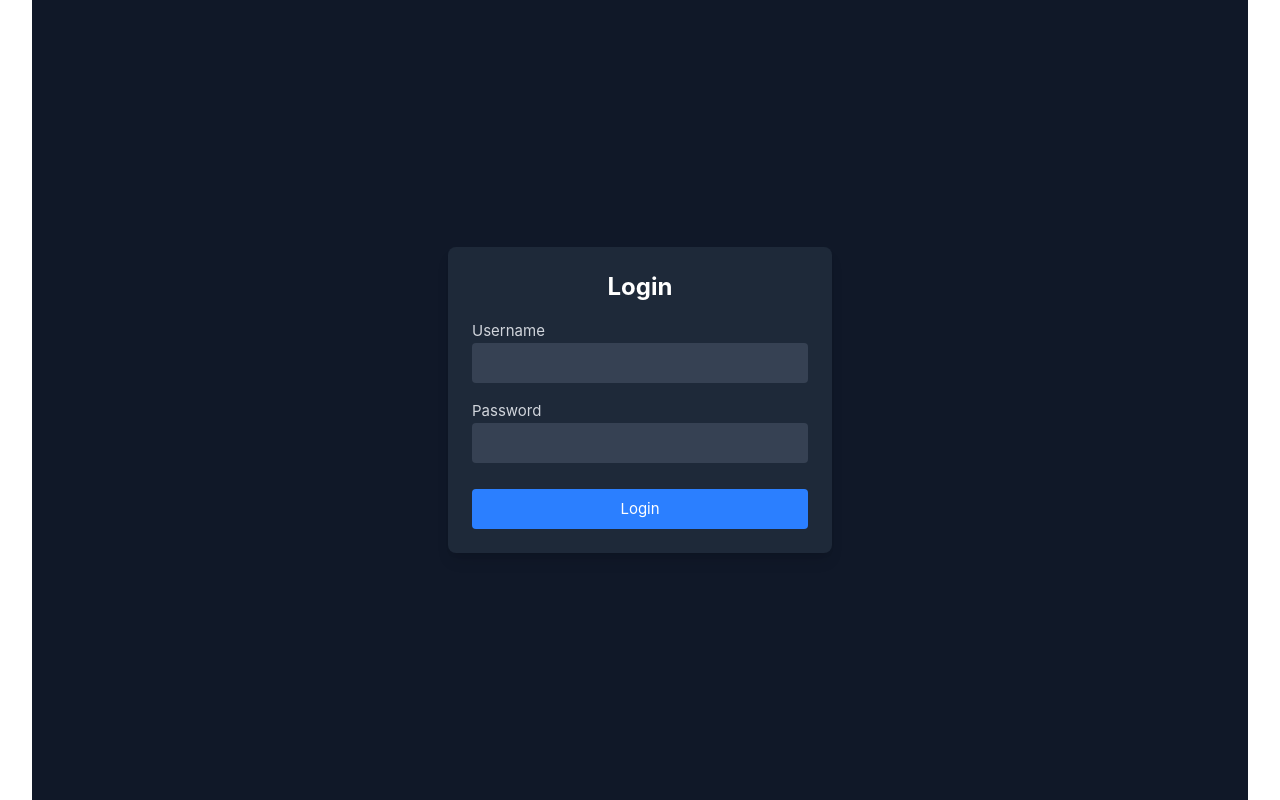
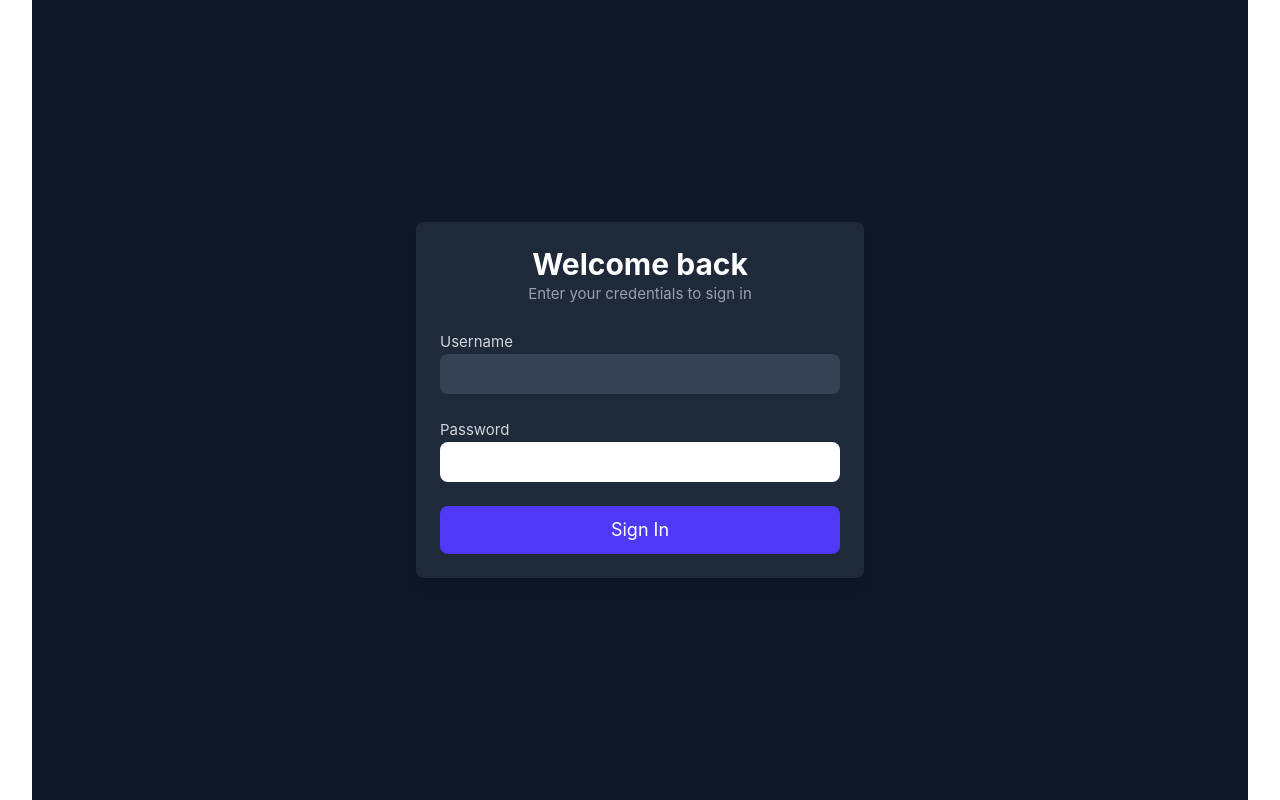
Before and after one commit to raccoongeniuses/arcadegame-demo-crimson, a Vue app in the folder arcadegames/: page /login in a window 1280 px wide. Built offline with nearby package versions, Linux system fonts and the light colour scheme; the HTML template or start-up script is replaced by a standard one.

Commit message:
feat: Update CSS of Login Page

```diff
--- a/arcadegames/src/views/Login.vue
+++ b/arcadegames/src/views/Login.vue
@@ -1,38 +1,60 @@
 <template>
-  <div class="flex justify-center items-center h-screen bg-gray-900">
-    <div class="bg-gray-800 p-6 rounded-lg shadow-lg w-96">
-      <h2 class="text-2xl font-bold text-white mb-4 text-center">Login</h2>
+  <div class="flex justify-center items-center min-h-screen bg-gray-900">
+    <div class="card w-full max-w-md bg-gray-800 shadow-lg rounded-lg p-6">
+      <h1 class="text-3xl font-bold text-center text-white">Welcome back</h1>
+      <p class="text-gray-400 text-center mb-6">Enter your credentials to sign in</p>
+
       <form @submit.prevent="login">
-        <div class="mb-4">
-          <label class="block text-gray-300">Username</label>
-          <input v-model="username" class="w-full p-2 bg-gray-700 text-white rounded" required />
+        <div v-if="error" class="alert alert-error mb-4">
+          <span>{{ error }}</span>
         </div>
-        <div class="mb-4">
-          <label class="block text-gray-300">Password</label>
-          <input type="password" v-model="password" class="w-full p-2 bg-gray-700 text-white rounded" required />
+
+        <div class="form-control mb-6">
+          <label class="label">
+            <span class="label-text text-gray-300">Username</span>
+          </label>
+          <input
+            v-model="username"
+            type="username"
+            required
+            class="input input-bordered w-full bg-gray-700 text-gray-900 rounded-lg h-10 text-lg"
+          />
         </div>
-        <div>
-          <button type="submit" class="w-full p-2 bg-blue-500 hover:bg-blue-600 text-white rounded mt-4" style="margin-top: 10px;">Login</button>
+
+        <div class="form-control mb-6">
+          <label class="label">
+            <span class="label-text text-gray-300">Password</span>
+          </label>
+          <input
+            v-model="password"
+            type="password"
+            required
+            class="input input-bordered w-full bg-white text-gray-900 rounded-lg h-10 text-lg"
+          />
         </div>
+
+        <button
+          type="submit"
+          class="btn w-full bg-indigo-600 text-white hover:bg-indigo-700 rounded-lg h-12 text-lg"
+        >
+          Sign In
+        </button>
       </form>
     </div>
   </div>
 </template>
-<!-- test repo -->
-<script>
-export default {
-  data() {
-    return {
-      username: "",
-      password: "",
-    };
-  },
-  methods: {
-    login() {
-      // Always successful login
-      localStorage.setItem("isAuthenticated", "true");
-      this.$router.push("/dashboard");
-    },
-  },
+
+<script setup>
+import { ref } from "vue";
+import { useRouter } from "vue-router";
+
+const router = useRouter();
+const username = ref("");
+const password = ref("");
+const error = ref("");
+
+const login = () => {
+  localStorage.setItem("isAuthenticated", "true");
+  router.push("/dashboard");
 };
 </script>
--- a/arcadegames/tailwind.config.js
+++ b/arcadegames/tailwind.config.js
@@ -3,5 +3,5 @@ module.exports = {
   theme: {
     extend: {},
   },
-  plugins: [require('daisyui')], // If you're using DaisyUI
+  plugins: [require('daisyui')],
 }
```
